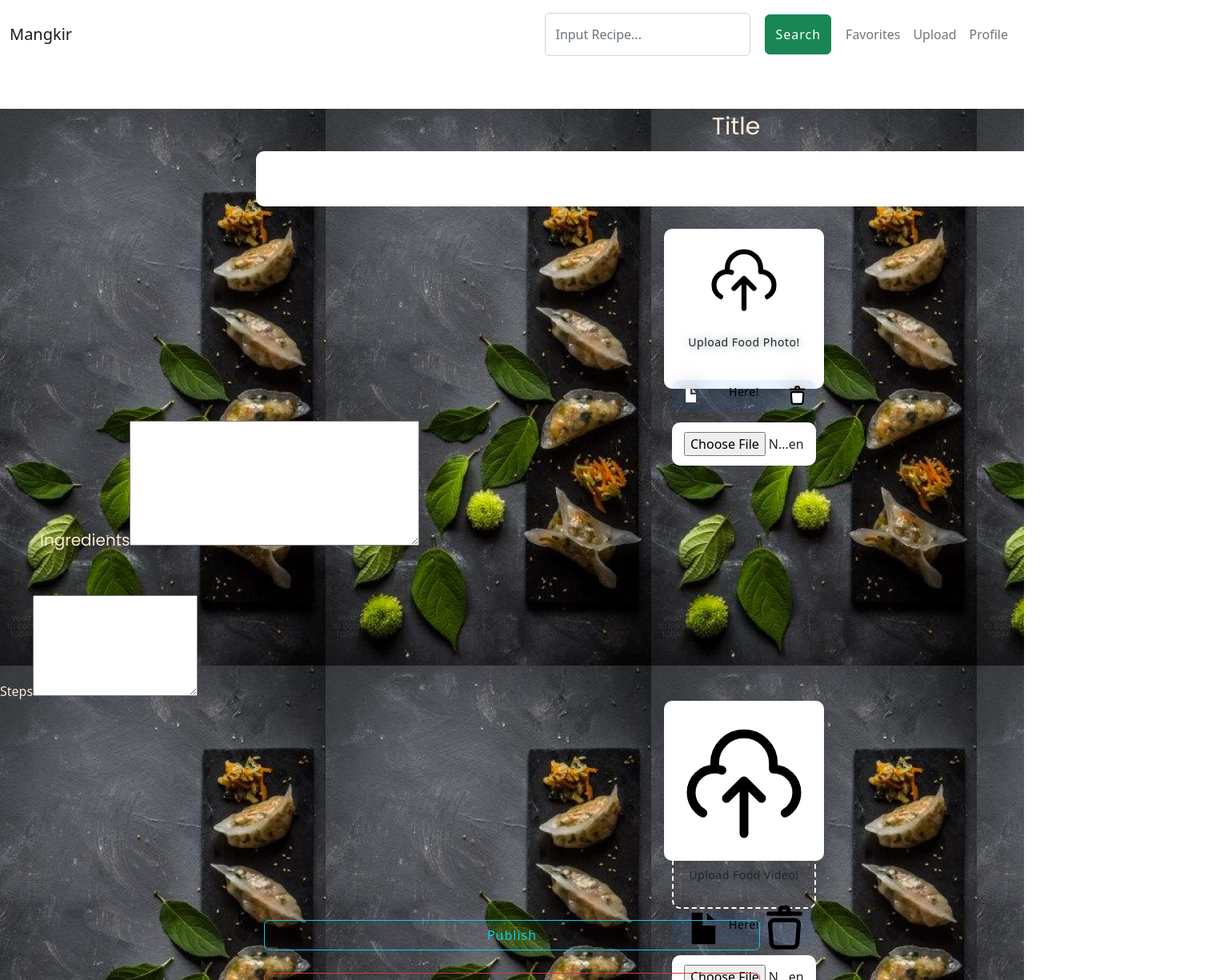
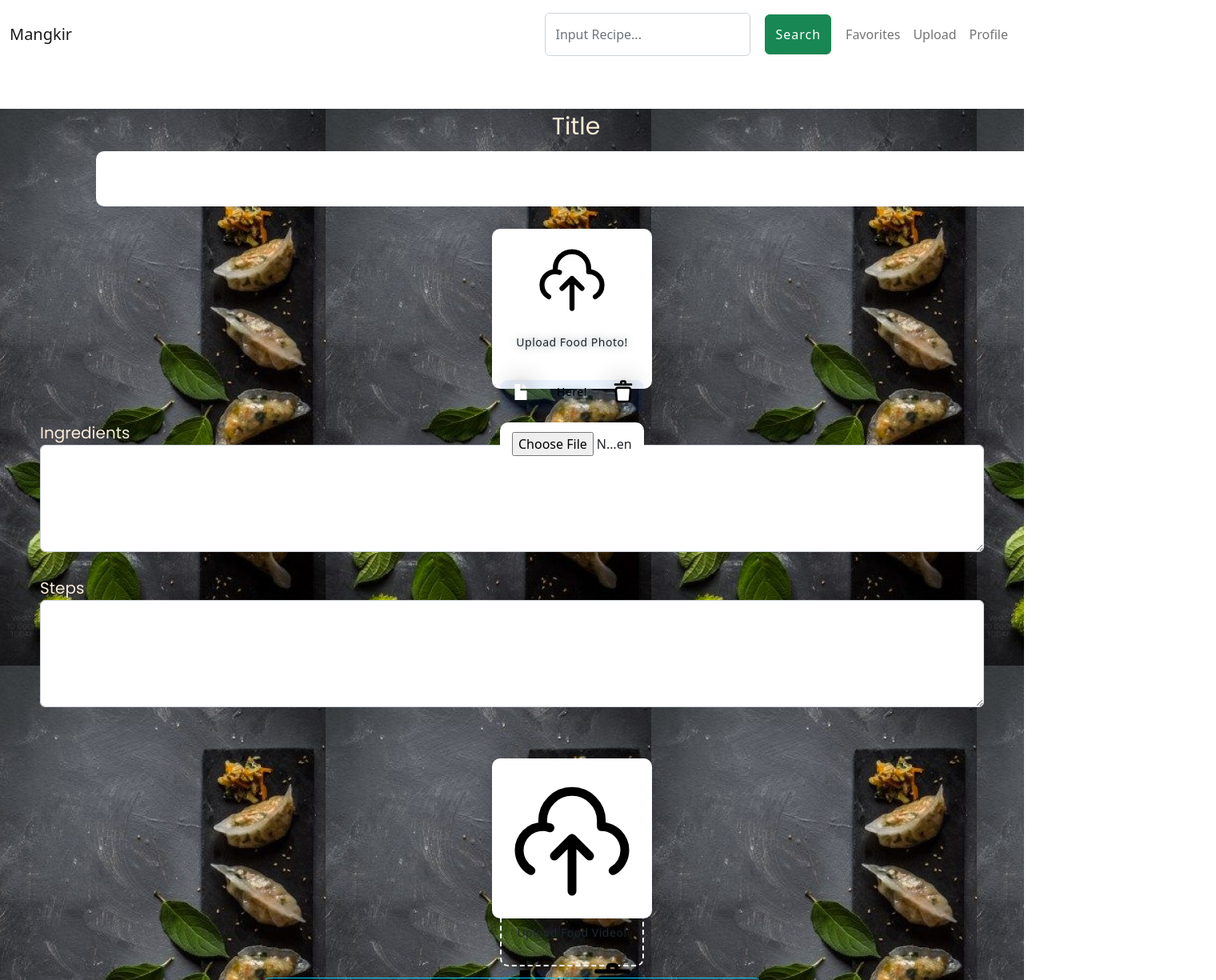
Before and after one commit to KamilZhafran/Mangkir-Web-Based, a React (Create React App) app: page /input in a window 1280 px wide. Shown: the top 1225 px of the page at 80% size, 1520 px wide, since content can reach past the window. Built offline with nearby package versions, Linux system fonts and the light colour scheme.

Commit message:
input recipe

```diff
--- a/src/pages/InputRecipe.js
+++ b/src/pages/InputRecipe.js
@@ -18,24 +18,24 @@ export class InputRecipe extends React.Component {
                     <input type="text" className={styles.formControl} id="nameTitle"/>
                 </div>
                 <div className={styles.inRecipeContainer}>
-                    <div className={styles.header}>
-                    <svg className={styles.headerSvg} viewBox="0 0 24 24" fill="none" xmlns="http://www.w3.org/2000/svg"><g id="SVGRepo_bgCarrier" stroke-width="0"></g><g id="SVGRepo_tracerCarrier" stroke-linecap="round" stroke-linejoin="round"></g><g id="SVGRepo_iconCarrier">
-                        <path d="M7 10V9C7 6.23858 9.23858 4 12 4C14.7614 4 17 6.23858 17 9V10C19.2091 10 21 11.7909 21 14C21 15.4806 20.1956 16.8084 19 17.5M7 10C4.79086 10 3 11.7909 3 14C3 15.4806 3.8044 16.8084 5 17.5M7 10C7.43285 10 7.84965 10.0688 8.24006 10.1959M12 12V21M12 12L15 15M12 12L9 15" stroke="#000000" stroke-width="1.5" stroke-linecap="round" stroke-linejoin="round"></path> </g></svg> <p>Upload Food Photo!</p>
+                    <div className={`header ${styles.header}`}>
+                        <svg className={styles.headerSvg} viewBox="0 0 24 24" fill="none" xmlns="http://www.w3.org/2000/svg"><g id="SVGRepo_bgCarrier" stroke-width="0"></g><g id="SVGRepo_tracerCarrier" stroke-linecap="round" stroke-linejoin="round"></g><g id="SVGRepo_iconCarrier">
+                            <path d="M7 10V9C7 6.23858 9.23858 4 12 4C14.7614 4 17 6.23858 17 9V10C19.2091 10 21 11.7909 21 14C21 15.4806 20.1956 16.8084 19 17.5M7 10C4.79086 10 3 11.7909 3 14C3 15.4806 3.8044 16.8084 5 17.5M7 10C7.43285 10 7.84965 10.0688 8.24006 10.1959M12 12V21M12 12L15 15M12 12L9 15" stroke="#000000" stroke-width="1.5" stroke-linecap="round" stroke-linejoin="round"></path> </g></svg> <p>Upload Food Photo!</p>
                     </div>
-                    <label for="file" className={styles.footer}>
-                    <svg className={styles.footerSvg} fill="#000000" viewBox="0 0 32 32" xmlns="http://www.w3.org/2000/svg"><g id="SVGRepo_bgCarrier" stroke-width="0"></g><g id="SVGRepo_tracerCarrier" stroke-linecap="round" stroke-linejoin="round"></g><g id="SVGRepo_iconCarrier"><path d="M15.331 6H8.5v20h15V14.154h-8.169z"></path><path d="M18.153 6h-.009v5.342H23.5v-.002z"></path></g></svg>
-                    <p className={styles.footerP}>Here!</p>
-                    <svg className={styles.footerSvg} viewBox="0 0 24 24" fill="none" xmlns="http://www.w3.org/2000/svg"><g id="SVGRepo_bgCarrier" stroke-width="0"></g><g id="SVGRepo_tracerCarrier" stroke-linecap="round" stroke-linejoin="round"></g><g id="SVGRepo_iconCarrier"> <path d="M5.16565 10.1534C5.07629 8.99181 5.99473 8 7.15975 8H16.8402C18.0053 8 18.9237 8.9918 18.8344 10.1534L18.142 19.1534C18.0619 20.1954 17.193 21 16.1479 21H7.85206C6.80699 21 5.93811 20.1954 5.85795 19.1534L5.16565 10.1534Z" stroke="#000000" stroke-width="2"></path> <path d="M19.5 5H4.5" stroke="#000000" stroke-width="2" stroke-linecap="round"></path> <path d="M10 3C10 2.44772 10.4477 2 11 2H13C13.5523 2 14 2.44772 14 3V5H10V3Z" stroke="#000000" stroke-width="2"></path> </g></svg>
+                    <label for="file" className={`footer ${styles.footer}`}>
+                        <svg className={styles.footerSvg} fill="#000000" viewBox="0 0 32 32" xmlns="http://www.w3.org/2000/svg"><g id="SVGRepo_bgCarrier" stroke-width="0"></g><g id="SVGRepo_tracerCarrier" stroke-linecap="round" stroke-linejoin="round"></g><g id="SVGRepo_iconCarrier"><path d="M15.331 6H8.5v20h15V14.154h-8.169z"></path><path d="M18.153 6h-.009v5.342H23.5v-.002z"></path></g></svg>
+                        <p className={styles.footerP}>Here!</p>
+                        <svg className={styles.footerSvg} viewBox="0 0 24 24" fill="none" xmlns="http://www.w3.org/2000/svg"><g id="SVGRepo_bgCarrier" stroke-width="0"></g><g id="SVGRepo_tracerCarrier" stroke-linecap="round" stroke-linejoin="round"></g><g id="SVGRepo_iconCarrier"> <path d="M5.16565 10.1534C5.07629 8.99181 5.99473 8 7.15975 8H16.8402C18.0053 8 18.9237 8.9918 18.8344 10.1534L18.142 19.1534C18.0619 20.1954 17.193 21 16.1479 21H7.85206C6.80699 21 5.93811 20.1954 5.85795 19.1534L5.16565 10.1534Z" stroke="#000000" stroke-width="2"></path> <path d="M19.5 5H4.5" stroke="#000000" stroke-width="2" stroke-linecap="round"></path> <path d="M10 3C10 2.44772 10.4477 2 11 2H13C13.5523 2 14 2.44772 14 3V5H10V3Z" stroke="#000000" stroke-width="2"></path> </g></svg>
                     </label>
                     <input id="file" type="file"/>
                 </div>
                 <div className={styles.inRecipeIngredients}>
-                    <label for="ingredientsList" className={styles.formLabel}>Ingredients</label>
-                    <textarea className={styles.formControl} id="ingredientsList" rows="5"></textarea>
-                </div><br/>
+                    <label for="exampleFormControlTextarea1" className={styles.formLabel}>Ingredients</label>
+                    <textarea type="text" className={`form-control ${styles.formControl}`} id="nameTitle" rows="5"/>
+                </div>
                 <div className={styles.inRecipeSteps}>
                     <label for="stepsList" className={styles.formLabel}>Steps</label>
-                    <textarea className={styles.formControl} id="stepsList" rows="5"></textarea>
+                    <textarea type="text" className={`form-control ${styles.formControl}`} id="nameTitle" rows="5"/>
                 </div>
                 <div className={styles.inRecipeContainer}>
                     <div className={styles.header}>
--- a/src/styles/InputRecipe.module.css
+++ b/src/styles/InputRecipe.module.css
@@ -19,7 +19,7 @@
     padding: 10px;
     gap: 5px;
     background-color: white;
-    margin-left: 830px;
+    margin-left: 615px;
     margin-bottom: 40px;
 }
 
@@ -58,13 +58,14 @@
 }
 
 .footerSvg {
-    height: 130%;
+    height: 150%;
     fill: white;
     background-color: rgba(70, 66, 66, 0.103);
     border-radius: 50%;
     padding: 2px;
     cursor: pointer;
     box-shadow: 0 2px 30px rgba(0, 0, 0, 0.205);
+    margin-bottom: 10px;
 }
 
 .footerP {
@@ -90,8 +91,8 @@
     text-align: center;
     font-size: 30px;
     font-family: "Poppins", sans-serif;
-    margin-left: 320px;
-    margin-right: 300px;
+    margin-left: 120px;
+    margin-right: 20px;
     border-radius: 150%;
 }
 
@@ -101,7 +102,7 @@
     /* color: transparent; */
 }
 
-.inSecipeSteps {
+.inRecipeSteps {
     font-size: 20px;
     font-family: "Poppins", sans-serif;
     margin-bottom: 5%;
@@ -112,9 +113,11 @@
 .inRecipeIngredients {
     font-size: 20px;
     font-family: "Poppins", sans-serif;
+    margin-top: 20px;
     margin-bottom: 30px;
     margin-left: 50px;
     margin-right: 50px;
+
 }
 
 h1 {
```
